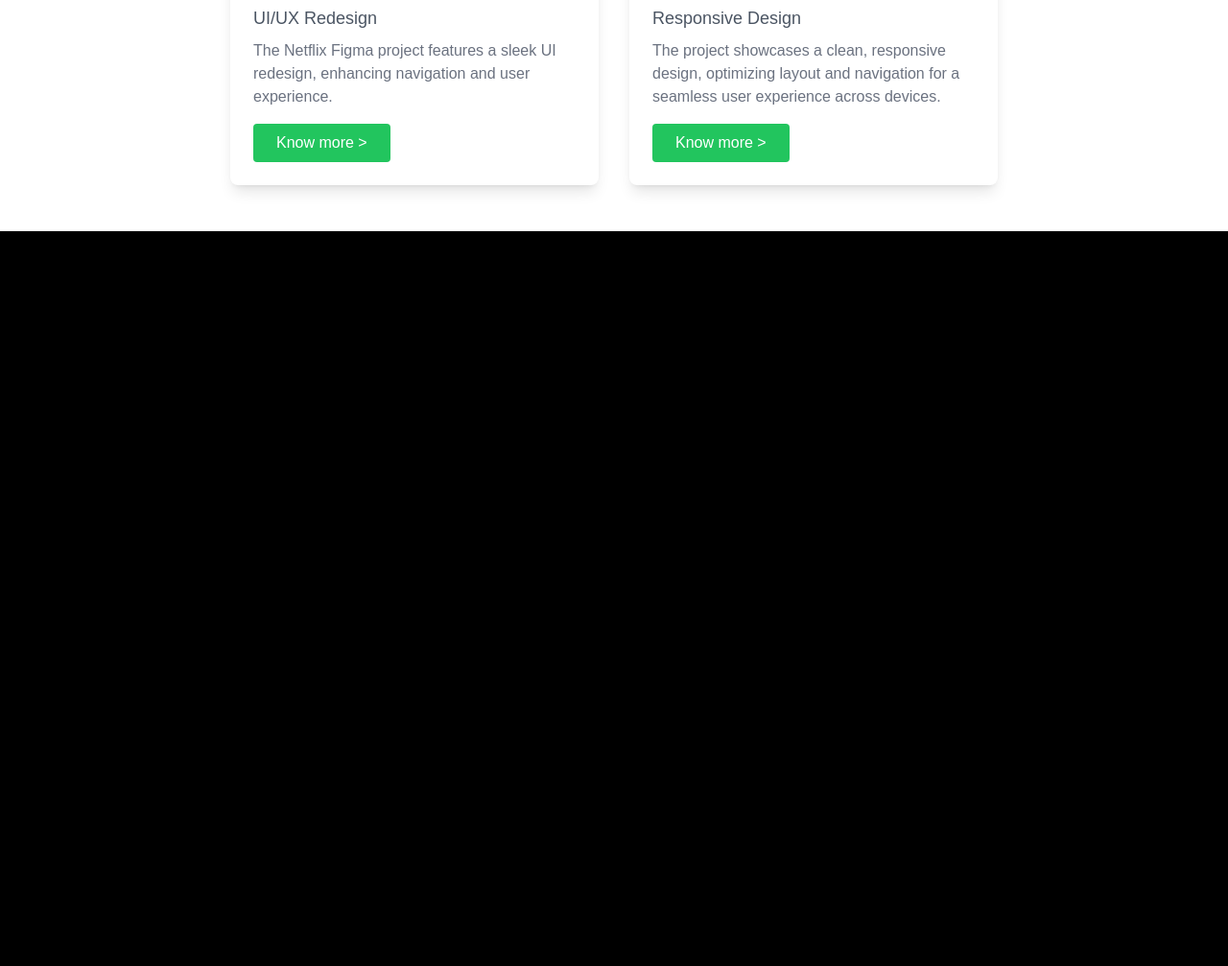
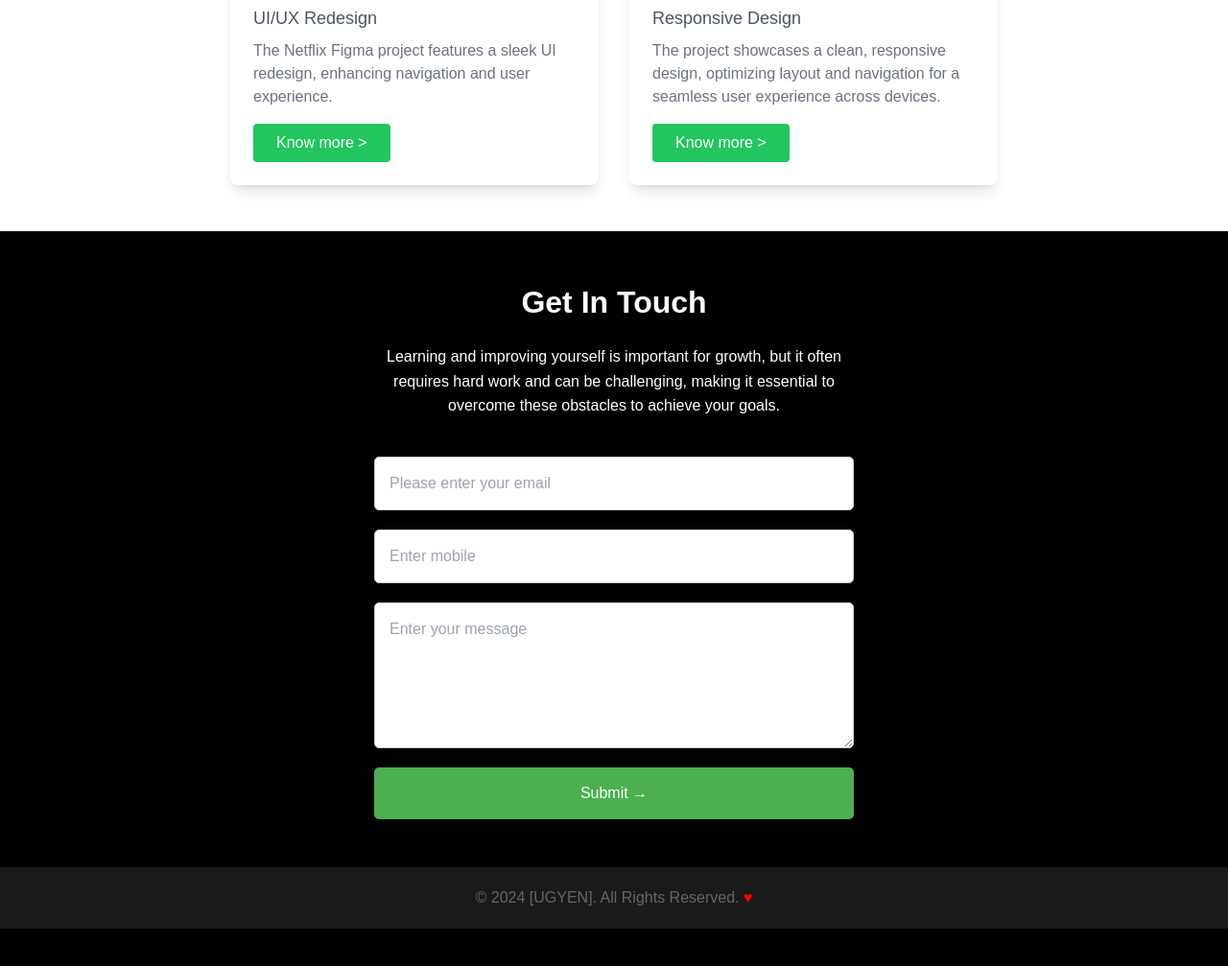
Before and after one commit to UgayNobu/SDA_Personal_Profile, a plain HTML site: page Phase_II.html in a window 1280 px wide. Shown: the part 3228-4235 px from the top of the page at 96% size. Before the commit the page ends 3469 px from the top, so only its background shows below. Drawn offline with nearby package versions, Linux system fonts and the light colour scheme.

Commit message:
Home Page

```diff
--- a/Phase_II.html
+++ b/Phase_II.html
@@ -403,6 +403,26 @@
       </div>
     </section>
 
+    <section style="background-color: black; color: white; padding: 50px 0; text-align: center; font-family: Arial, sans-serif;">
+        <div style="max-width: 500px; margin: 0 auto;">
+          <h2 style="font-size: 32px; font-weight: bold; margin-bottom: 20px;">Get In Touch</h2>
+          <p style="margin-bottom: 40px; line-height: 1.6;">
+            Learning and improving yourself is important for growth, but it often requires hard work and can be challenging, making it essential to overcome these obstacles to achieve your goals.
+          </p>
+          <form style="display: flex; flex-direction: column; gap: 20px;">
+            <input type="email" name="email" placeholder="Please enter your email" style="padding: 15px; border-radius: 5px; border: 1px solid #ccc; font-size: 16px;">
+            <input type="text" name="mobile" placeholder="Enter mobile" style="padding: 15px; border-radius: 5px; border: 1px solid #ccc; font-size: 16px;">
+            <textarea name="message" rows="5" placeholder="Enter your message" style="padding: 15px; border-radius: 5px; border: 1px solid #ccc; font-size: 16px;"></textarea>
+            <button type="submit" style="padding: 15px; background-color: #4CAF50; color: white; border: none; border-radius: 5px; font-size: 16px; cursor: pointer;">
+              Submit &rarr;
+            </button>
+          </form>
+        </div>
+        <footer style="background-color: #1a1a1a; margin-top: 50px; padding: 20px 0; color: #666666;">
+          <p>&copy; 2024 [UGYEN]. All Rights Reserved. <span style="color: red;">&hearts;</span></p>
+        </footer>
+      </section>
+
 
 
 
```
